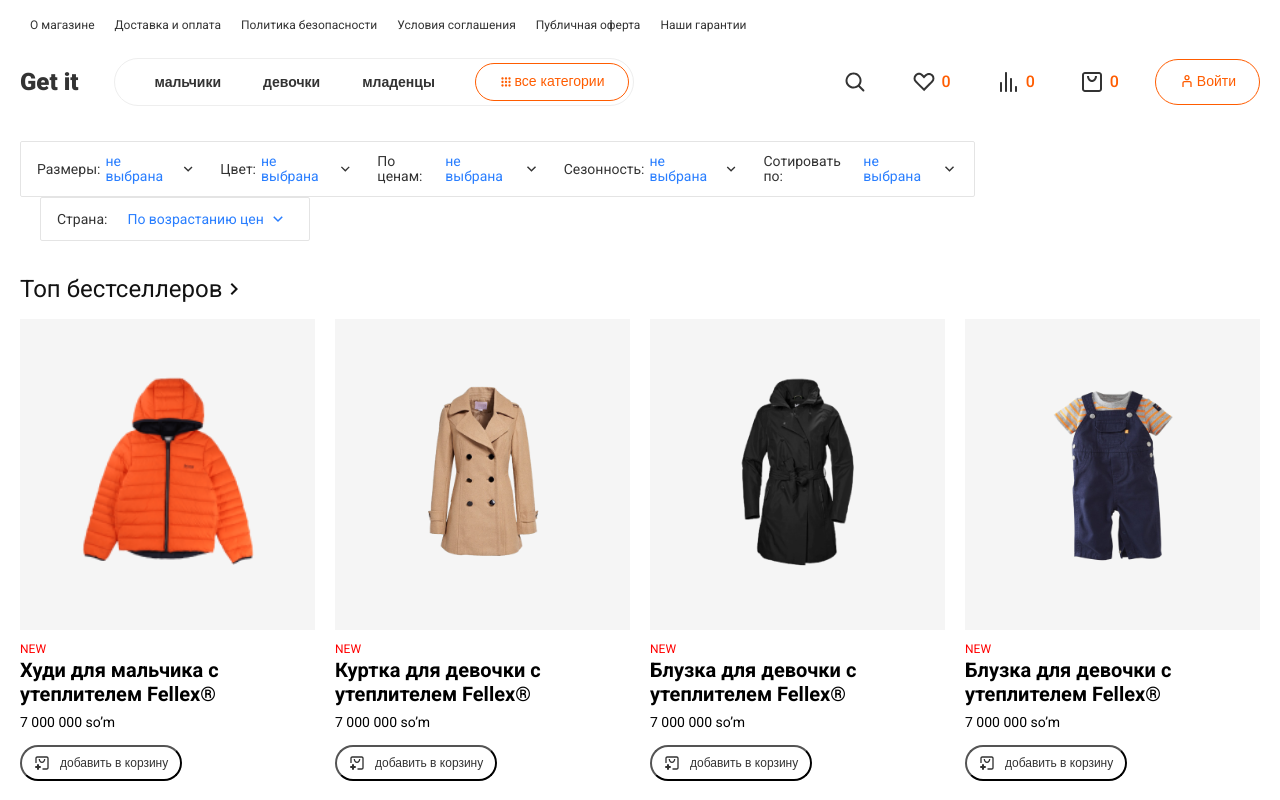
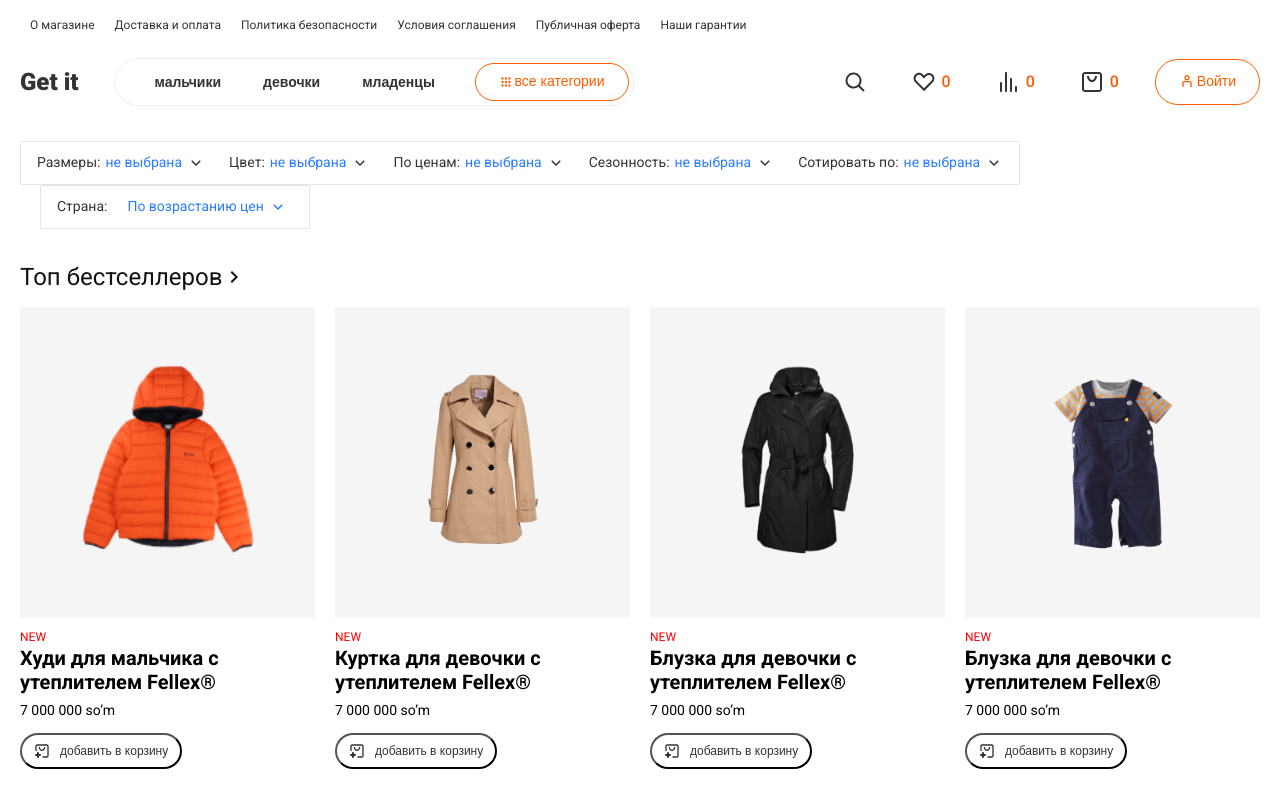
Before and after one commit to Pheonix999777/online-magazine, a Next.js app: page /pages/categories in a window 1280 px wide. Shown: the top 800 px of the page. Built offline with nearby package versions, Linux system fonts and the light colour scheme.

Commit message:
remove scss elements

```diff
--- a/src/app/pages/categories/styles.scss
+++ b/src/app/pages/categories/styles.scss
@@ -6,33 +6,10 @@
 .category__flex {
   position: sticky;
   top: 0;
-  width: 100%;
-  max-width: 1380px;
   margin-bottom: 34px;
 }
 
-.category__sticky {
-  position: fixed;
-  top: 0;
-  width: 100%;
-  max-width: 1380px;
-  z-index: 100;
-}
-
 .category__wrapper {
-  width: 100%;
-  max-width: 77%;
-  display: inline-flex;
-  gap: 24px;
-  border-radius: 2px;
-  border: 1px solid #e4e4e4;
-  background-color: $light;
-  padding: 12px 16px;
-}
-
-.category__wrapper--sticky {
-  width: 100%;
-  max-width: 75%;
   display: inline-flex;
   gap: 24px;
   border-radius: 2px;
```
